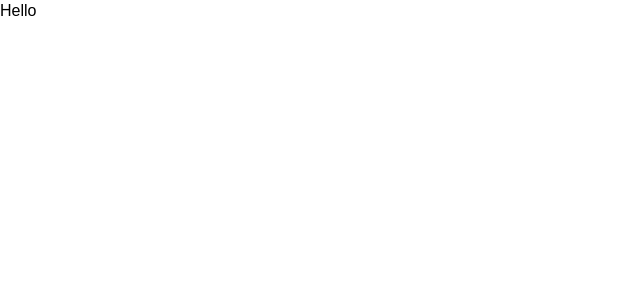
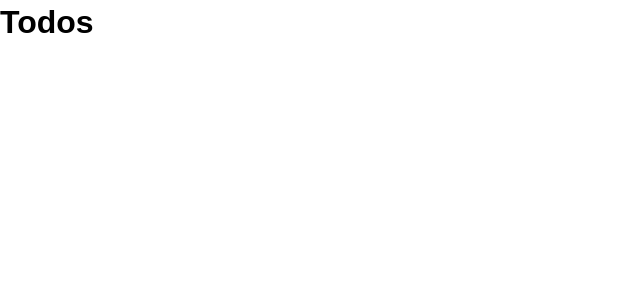
Before and after one commit to rakib3004/VueInitialization, a Vue app: page / in a window 1280 px wide. Shown: the top 300 px of the page, without its empty margins (0-640 px from the left). Built offline with nearby package versions, Linux system fonts and the light colour scheme.

Commit message:
implement vue structure

```diff
--- a/src/App.vue
+++ b/src/App.vue
@@ -1,19 +1,38 @@
 <template>
   <div id="app">
-  {{msg}}
+   <Todos v-bind:todos="todos" />
   </div>
 </template>
 
 <script>
 
+import Todos from './components/Todos';
 export default {
   name: 'App',
   components: {
-
+    Todos
   },
   data(){
     return{
-      msg: 'Hello'
+
+     todos:[
+       {
+         id: 1,
+         title: 'Todo One',
+         completed: false
+       },
+         {
+         id: 2,
+         title: 'Todo Two',
+         completed: true
+       },
+       {
+         id: 3,
+         title: 'Todo Three',
+         completed: false
+       },
+
+     ]
     }
   }
 }
--- /dev/null
+++ b/src/components/Todos.vue
@@ -0,0 +1,16 @@
+<template>
+    <div>
+        <h1>Todos</h1>
+    </div>
+</template>
+
+<script>
+
+export default {
+    name: 'Todos',
+}
+</script>
+
+<style scoped>
+
+</style>
```
